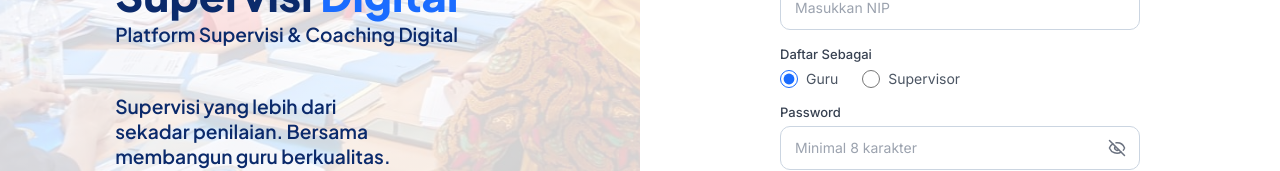
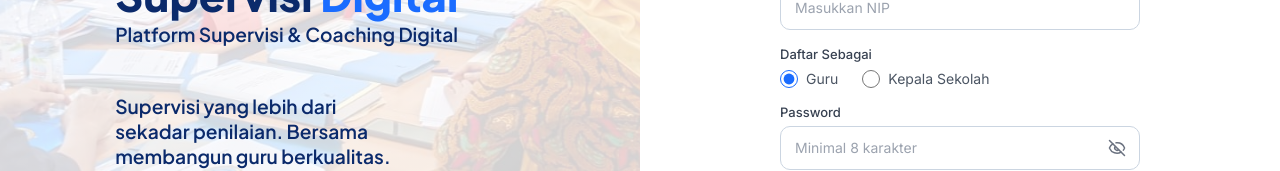
Before and after one commit to RizzXyy/supervisi-digital, a Next.js app: page /register in a window 1280 px wide. Shown: the part 369-540 px from the top of the page. Built offline with nearby package versions, Linux system fonts and the light colour scheme.

Commit message:
refactor: update register form for kepala_sekolah role

```diff
--- a/app/register/page.tsx
+++ b/app/register/page.tsx
@@ -7,17 +7,16 @@ import { Eye, EyeOff } from "lucide-react";
 import "./register.css";
 import { registerUser } from "../lib/auth";
 
-type Role = "guru" | "supervisor";
+type Role = "guru" | "kepala_sekolah";
 
 export default function RegisterPage() {
   const router = useRouter();
   const [form, setForm] = useState({
     nama: "",
     email: "",
+    password: "",
+    role: "guru" as Role,
     nip: "",
-    role: "guru" as Role,
-    password: "",
-    konfirmasi: "",
   });
   const [showPw, setShowPw] = useState(false);
   const [showPw2, setShowPw2] = useState(false);
@@ -133,10 +132,10 @@ export default function RegisterPage() {
               <input
                 type="radio"
                 name="role"
-                checked={form.role === "supervisor"}
-                onChange={() => update("role", "supervisor")}
+                checked={form.role === "kepala_sekolah"}
+                onChange={() => update("role", "kepala_sekolah")}
               />
-              Supervisor
+              Kepala Sekolah
             </label>
           </fieldset>
 
```
